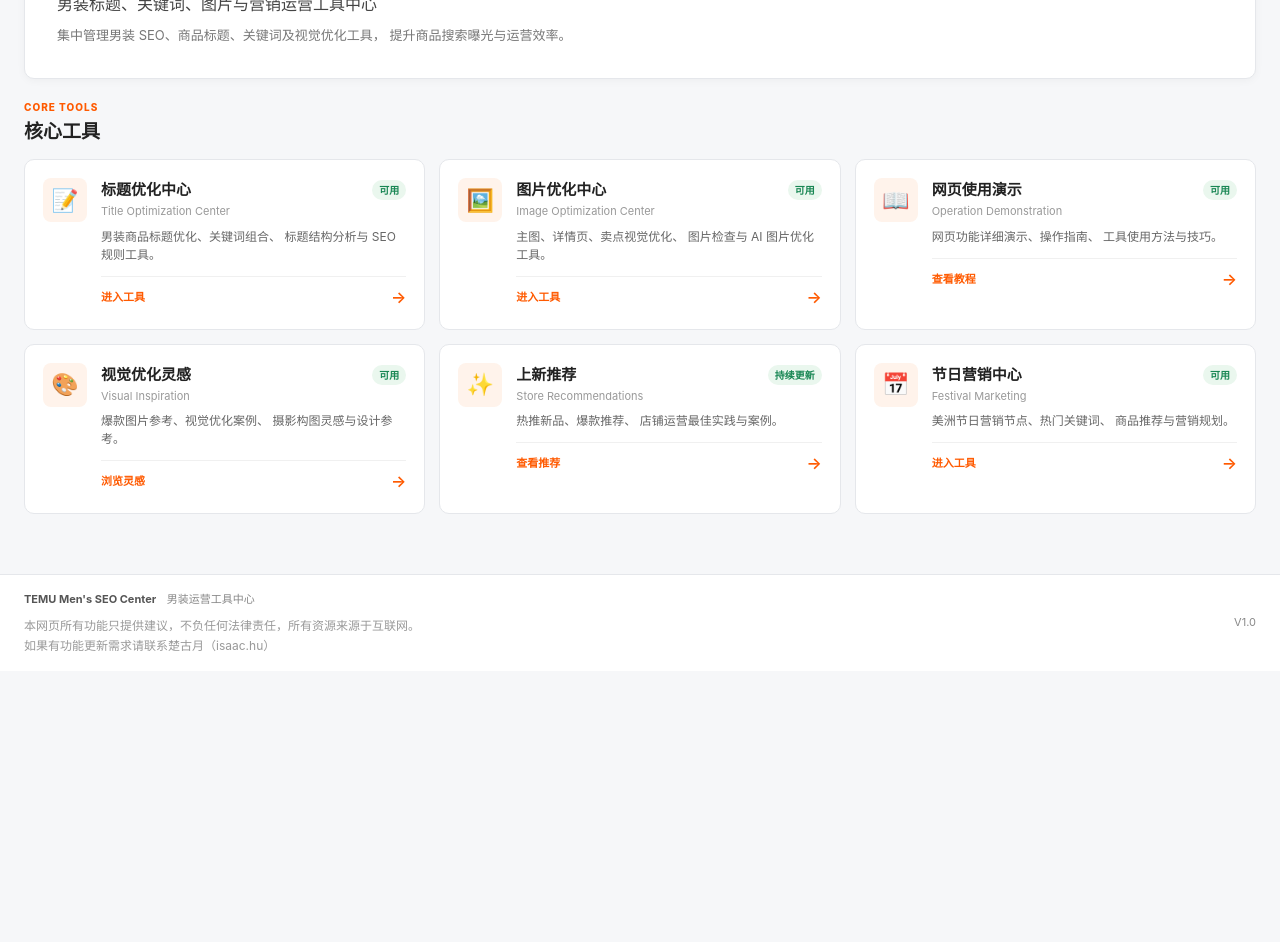
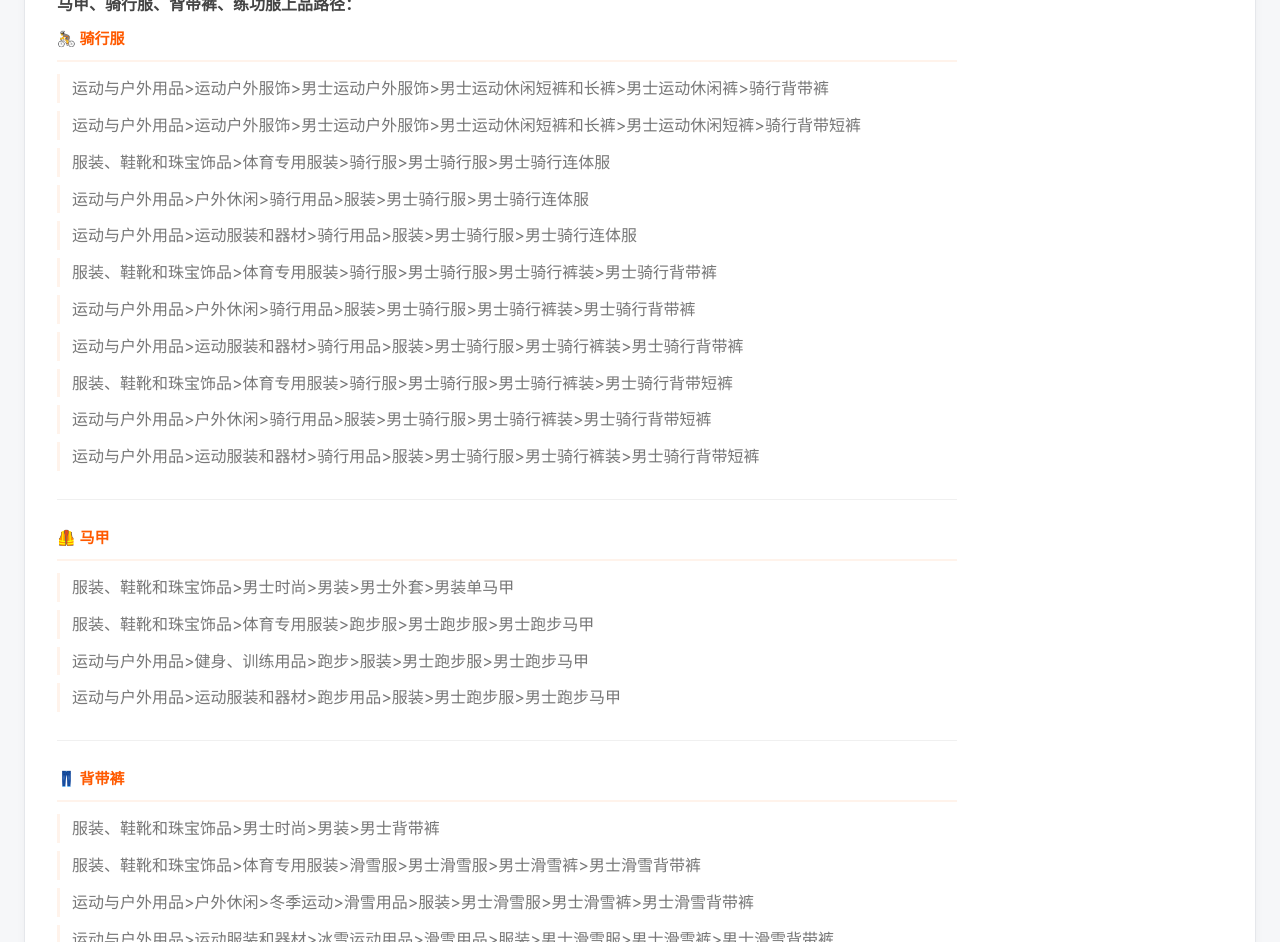
Before and after one commit to HHHHHHUjjjjj/hhhhhhujjjjj.github.io, a plain HTML site: page index.html in a window 1280 px wide. Shown: the part 206-1148 px from the top of the page. Before the commit the page ends 877 px from the top, so only its background shows below. Drawn offline with Linux system fonts and the light colour scheme; no server answers.

Commit message:
增加类目文字

```diff
--- a/assets/css/style.css
+++ b/assets/css/style.css
@@ -226,6 +226,41 @@ body {
 .hero-description {
     color: #777;
     font-size: 13px;
+    line-height: 1.8;
+}
+
+.hero-subtitle {
+    color: #666;
+    font-size: 16px;
+    font-weight: 700;
+}
+
+.category-group {
+    margin-bottom: 24px;
+    padding-bottom: 20px;
+    border-bottom: 1px solid #f0f0f0;
+}
+
+.category-group:last-child {
+    border-bottom: none;
+    margin-bottom: 0;
+    padding-bottom: 0;
+}
+
+.category-title {
+    font-size: 15px;
+    font-weight: 600;
+    color: #ff5a00;
+    margin-bottom: 12px;
+    padding-bottom: 8px;
+    border-bottom: 2px solid #fff3eb;
+}
+
+.category-items p {
+    margin: 8px 0;
+    padding-left: 12px;
+    border-left: 3px solid #fff3eb;
+    color: #777;
 }
 
 
--- a/index.html
+++ b/index.html
@@ -10,10 +10,10 @@
 
     <meta
         name="description"
-        content="TEMU Men's SEO Center - 男装SEO与运营工具中心"
+        content="TEMU 楚古月(isaac.hu) - 男装运营工具中心"
     >
 
-    <title>TEMU Men's SEO Center</title>
+    <title>TEMU 楚古月(isaac.hu)</title>
 
     <!-- ✨ 网络性能优化：DNS预解析和预连接 -->
     <link rel="dns-prefetch" href="//github.com">
@@ -41,15 +41,15 @@
             <a
                 href="index.html"
                 class="site-logo"
-                aria-label="TEMU Men's SEO Center 首页"
+                aria-label="TEMU 楚古月(isaac.hu) 首页"
             >
                 <div class="logo-icon">
                     T
                 </div>
 
                 <div class="logo-text">
-                    <strong>TEMU Men's</strong>
-                    <span>SEO Center</span>
+                    <strong>TEMU 楚古月(isaac.hu)</strong>
+                    <span>男装运营工具中心</span>
                 </div>
             </a>
 
@@ -70,21 +70,67 @@
             <div class="hero-content">
 
                 <div class="hero-badge">
-                    TEMU MEN'S OPERATIONS
+                    TEMU 楚古月（isaac.hu）
                 </div>
 
                 <h1>
-                    TEMU Men's
-                    <span>SEO Center</span>
+                    楚古月（isaac.hu）
+                    <span>招商类目</span>
                 </h1>
 
-                <p>
-                    男装标题、关键词、图片与营销运营工具中心
+                <p class="hero-subtitle">
+                    马甲、骑行服、背带裤、练功服上品路径：
                 </p>
 
                 <div class="hero-description">
-                    集中管理男装 SEO、商品标题、关键词及视觉优化工具，
-                    提升商品搜索曝光与运营效率。
+                    <div class="category-group">
+                        <div class="category-title">🚴 骑行服</div>
+                        <div class="category-items">
+                            <p>运动与户外用品>运动户外服饰>男士运动户外服饰>男士运动休闲短裤和长裤>男士运动休闲裤>骑行背带裤</p>
+                            <p>运动与户外用品>运动户外服饰>男士运动户外服饰>男士运动休闲短裤和长裤>男士运动休闲短裤>骑行背带短裤</p>
+                            <p>服装、鞋靴和珠宝饰品>体育专用服装>骑行服>男士骑行服>男士骑行连体服</p>
+                            <p>运动与户外用品>户外休闲>骑行用品>服装>男士骑行服>男士骑行连体服</p>
+                            <p>运动与户外用品>运动服装和器材>骑行用品>服装>男士骑行服>男士骑行连体服</p>
+                            <p>服装、鞋靴和珠宝饰品>体育专用服装>骑行服>男士骑行服>男士骑行裤装>男士骑行背带裤</p>
+                            <p>运动与户外用品>户外休闲>骑行用品>服装>男士骑行服>男士骑行裤装>男士骑行背带裤</p>
+                            <p>运动与户外用品>运动服装和器材>骑行用品>服装>男士骑行服>男士骑行裤装>男士骑行背带裤</p>
+                            <p>服装、鞋靴和珠宝饰品>体育专用服装>骑行服>男士骑行服>男士骑行裤装>男士骑行背带短裤</p>
+                            <p>运动与户外用品>户外休闲>骑行用品>服装>男士骑行服>男士骑行裤装>男士骑行背带短裤</p>
+                            <p>运动与户外用品>运动服装和器材>骑行用品>服装>男士骑行服>男士骑行裤装>男士骑行背带短裤</p>
+                        </div>
+                    </div>
+
+                    <div class="category-group">
+                        <div class="category-title">🦺 马甲</div>
+                        <div class="category-items">
+                            <p>服装、鞋靴和珠宝饰品>男士时尚>男装>男士外套>男装单马甲</p>
+                            <p>服装、鞋靴和珠宝饰品>体育专用服装>跑步服>男士跑步服>男士跑步马甲</p>
+                            <p>运动与户外用品>健身、训练用品>跑步>服装>男士跑步服>男士跑步马甲</p>
+                            <p>运动与户外用品>运动服装和器材>跑步用品>服装>男士跑步服>男士跑步马甲</p>
+                        </div>
+                    </div>
+
+                    <div class="category-group">
+                        <div class="category-title">👖 背带裤</div>
+                        <div class="category-items">
+                            <p>服装、鞋靴和珠宝饰品>男士时尚>男装>男士背带裤</p>
+                            <p>服装、鞋靴和珠宝饰品>体育专用服装>滑雪服>男士滑雪服>男士滑雪裤>男士滑雪背带裤</p>
+                            <p>运动与户外用品>户外休闲>冬季运动>滑雪用品>服装>男士滑雪服>男士滑雪裤>男士滑雪背带裤</p>
+                            <p>运动与户外用品>运动服装和器材>冰雪运动用品>滑雪用品>服装>男士滑雪服>男士滑雪裤>男士滑雪背带裤</p>
+                            <p>运动与户外用品>运动户外服饰>男士运动户外服饰>男士运动休闲短裤和长裤>男士运动休闲裤>滑雪>男士滑雪背带裤</p>
+                        </div>
+                    </div>
+
+                    <div class="category-group">
+                        <div class="category-title">🎭 练功服</div>
+                        <div class="category-items">
+                            <p>运动与户外用品>运动服装和器材>其他运动类型>舞蹈用品>服装>男士舞蹈服>连体练功服</p>
+                            <p>服装、鞋靴和珠宝饰品>体育专用服装>舞蹈服>男士舞蹈服>紧身连衣裤</p>
+                            <p>运动与户外用品>运动服装和器材>其他运动类型>舞蹈用品>服装>男士舞蹈服>紧身连衣裤</p>
+                            <p>运动与户外用品>运动服装和器材>团队运动>体操>服装>男士体操服>男士体操连体练功服</p>
+                            <p>运动与户外用品>运动与户外休闲用品>运动场设备>体操装备>服装>男士体操服>男士体操连体练功服</p>
+                        </div>
+                    </div>
                 </div>
 
             </div>
@@ -147,7 +193,7 @@
 
                         <p class="function-description">
                             男装商品标题优化、关键词组合、
-                            标题结构分析与 SEO 规则工具。
+                            标题优化提示词生成。
                         </p>
 
                         <div class="function-footer">
@@ -454,7 +500,7 @@
 
             <div>
                 <strong>
-                    TEMU Men's SEO Center
+                    TEMU 楚古月（isaac.hu）
                 </strong>
 
                 <span>
```
